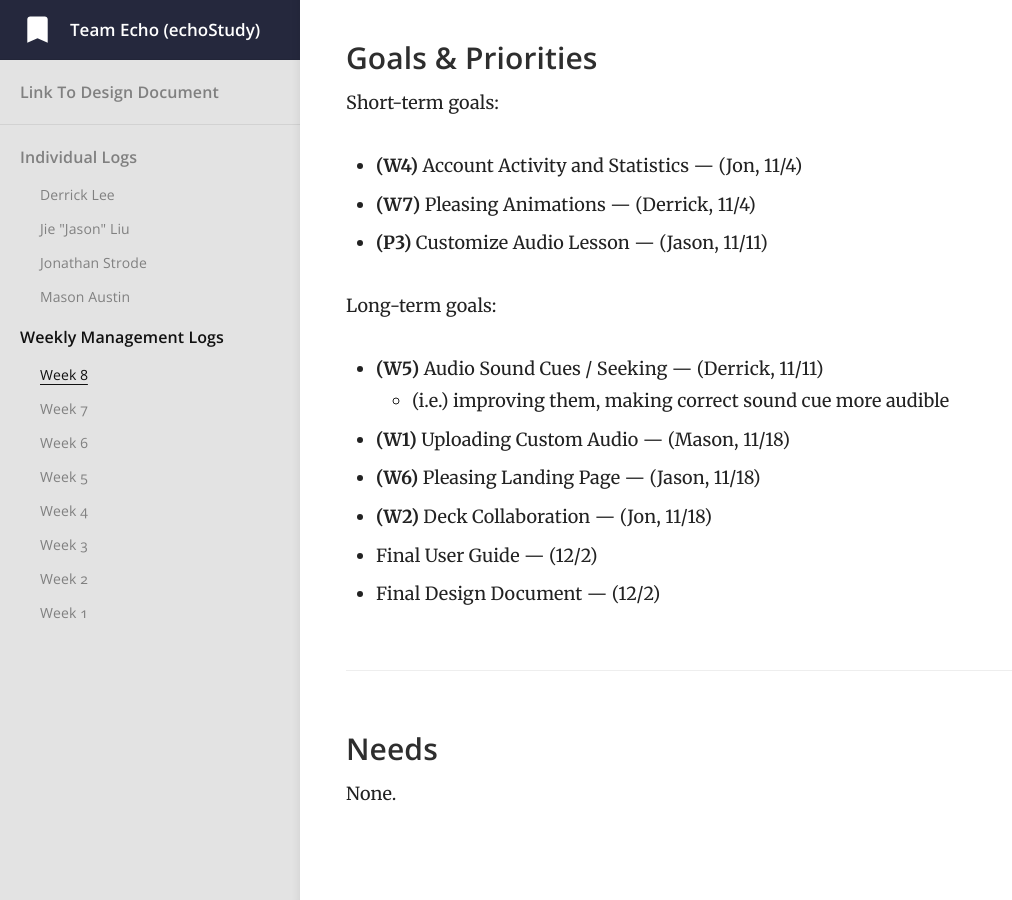
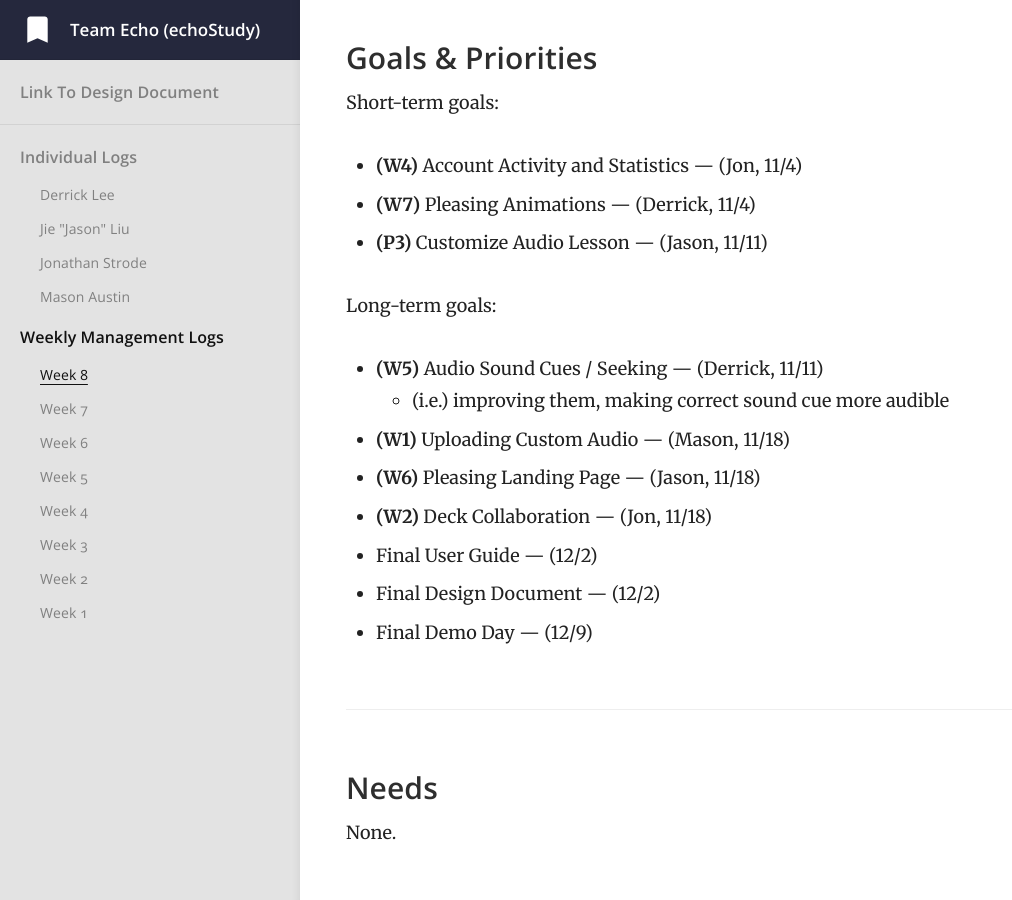
Before and after one commit to jiejasonliu/team-echo-site, a Jekyll site: the page built from _docs/weekly-management-logs/week-8.md, in a window 1280 px wide and 900 px high, scrolled down 1059 px. Shown: the whole window, without its empty margins (0-1012 px from the left). Built offline with Jekyll 4.4.1, drawn with Linux system fonts in a browser that asks for light colours.

Commit message:
fix: add final demo day to week 8 wmr

```diff
--- a/_docs/weekly-management-logs/week-8.md
+++ b/_docs/weekly-management-logs/week-8.md
@@ -41,6 +41,7 @@ Long-term goals:
 - **(W2)** Deck Collaboration — (Jon, 11/18)
 - Final User Guide — (12/2)
 - Final Design Document — (12/2)
+- Final Demo Day — (12/9)
 
 ### Needs
 
```
